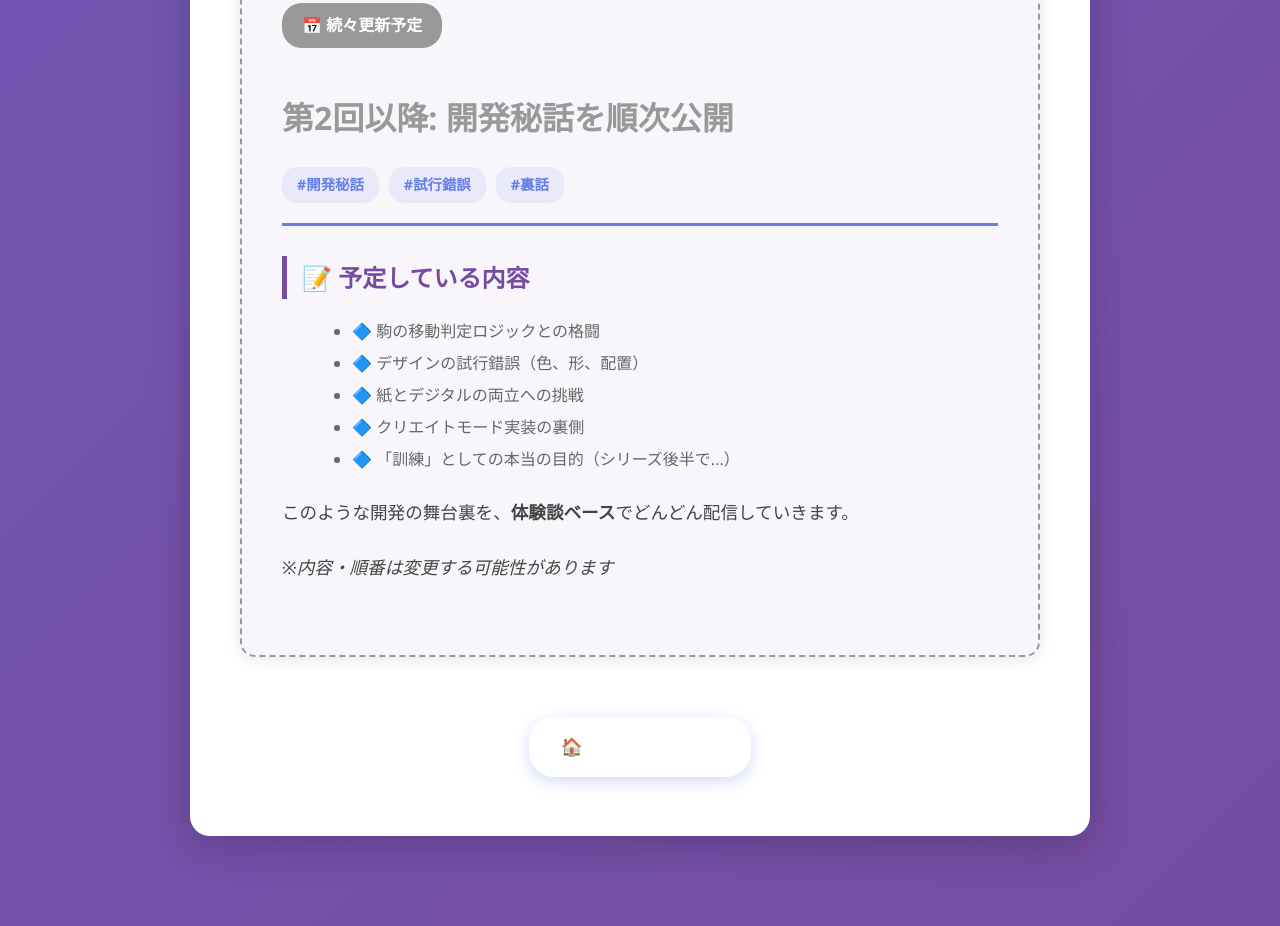
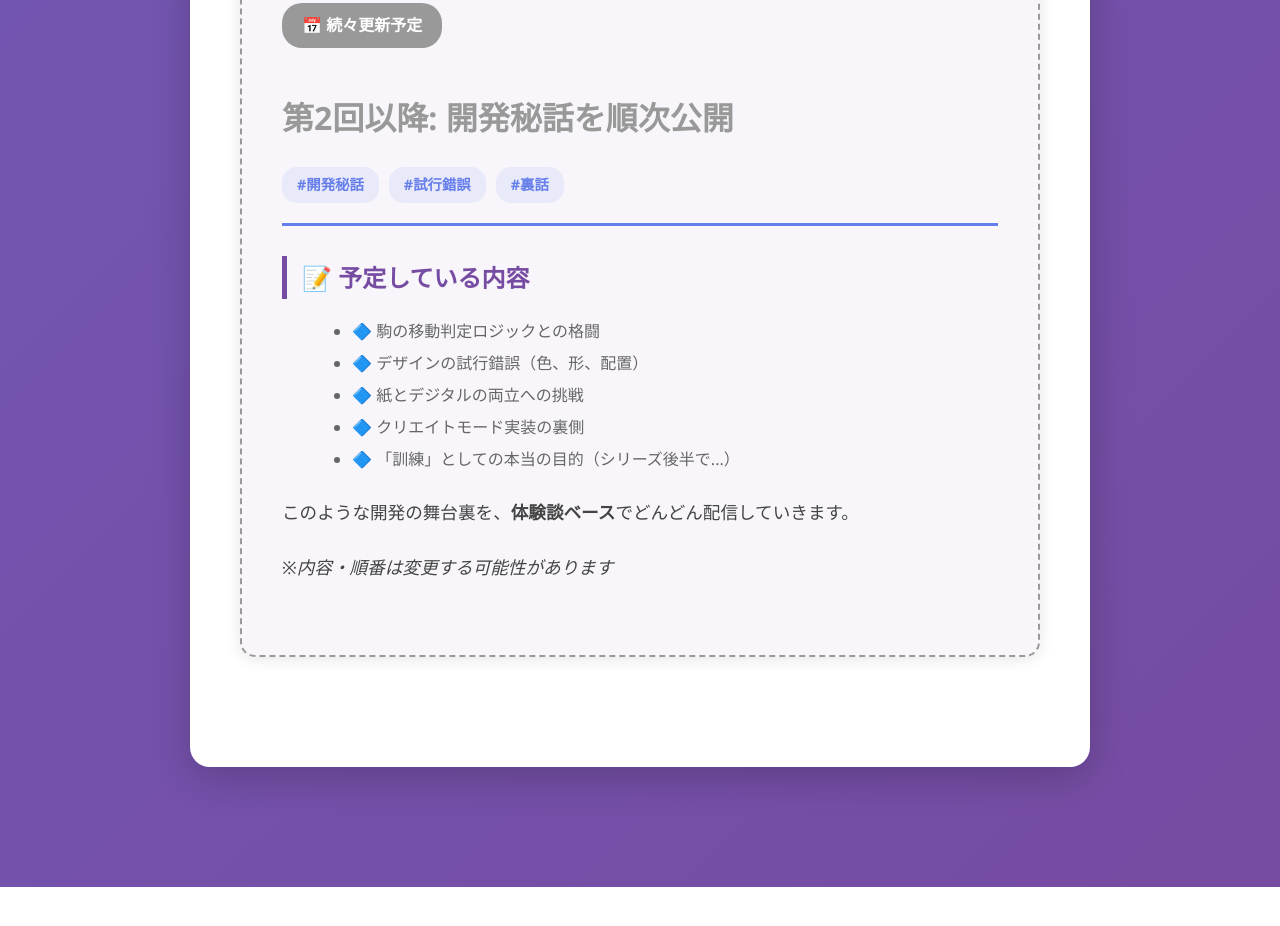
Before and after one commit to Solowords-yuki/Solowords-yuki.github.io, a website: page blog.html in a window 1280 px wide. Shown: the part 8431-9357 px from the top of the page. After the commit the page ends 9318 px from the top, so only its background shows below. Drawn offline with Linux system fonts and the light colour scheme.

Commit message:
Add files via upload

```diff
--- a/blog.html
+++ b/blog.html
@@ -558,9 +558,7 @@
             </div>
         </article>
 
-        <div class="back-link">
-            <a href="index.html" class="menu-button">🏠 メニューに戻る</a>
-        </div>
+
     </div>
 
     <!-- フッターナビゲーション -->
```
